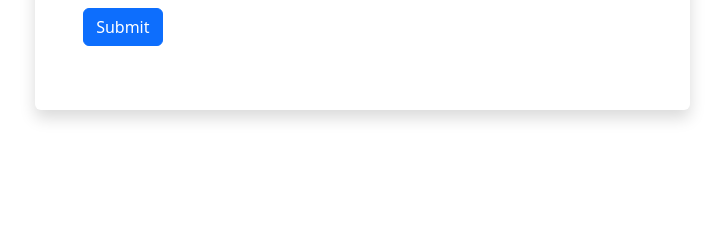
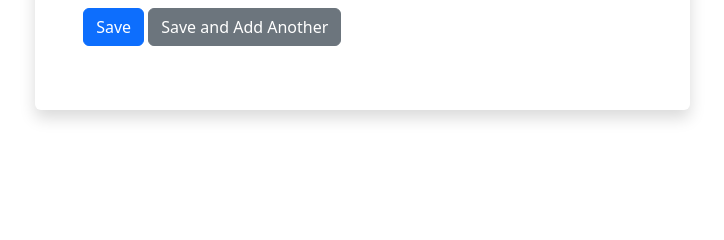
Before and after one commit to lolideppt123/inventory-management-1, a Django app: page /inventory/add-inventory/ in a window 1280 px wide. Shown: the part 476-716 px from the top of the page, without its empty margins (384-1108 px from the left). Run offline with Django 4.2, Linux system fonts and the light colour scheme; the visitor is signed in with stand-in values (Sample User, id 1); some libraries are stand-ins or nearby versions.

Commit message:
added save and add another button to sales & inventory template

```diff
--- a/inventory/templates/inventory/add_inventory.html
+++ b/inventory/templates/inventory/add_inventory.html
@@ -57,7 +57,8 @@
                         </select>
                     </div>
 
-                    <input type="submit" value="Submit" class="btn btn-primary btn-primary-sm" />
+                    <input type="submit" value="Save" class="btn btn-primary btn-primary-sm" name="save" />
+                    <input type="submit" value="Save and Add Another" class="btn btn-secondary btn-primary-sm" name="save" />
                 </form>
             </div>
         </div>
--- a/inventory/templates/inventory/add_raw_materials.html
+++ b/inventory/templates/inventory/add_raw_materials.html
@@ -65,7 +65,8 @@
                         </select>
                     </div>
 
-                    <input type="submit" value="Submit" class="btn btn-primary btn-primary-sm" />
+                    <input type="submit" value="Save" class="btn btn-primary btn-primary-sm" name="save" />
+                    <input type="submit" value="Save and Add Another" class="btn btn-secondary btn-primary-sm" name="save" />
                 </form>
             </div>
         </div>
--- a/inventory/views.py
+++ b/inventory/views.py
@@ -219,16 +219,16 @@ class AddInventoryView(LoginRequiredMixin, View):
                 product_unit=product_unit,
                 current_inventory=current_inventory_quantity
             )
-        if inv_type.name == "Raw Material":
-            print(inv_type.name)
 
-
-        if inv_type == 'Raw Material':
-            messages.success(request, "Raw Material saved successfully!")
-            return redirect('inventory:raw_materials')
+        if request.POST['save'] == 'Save':
+            if inv_type == 'Raw Materials':
+                messages.success(request, "Raw Material saved successfully!")
+                return redirect('inventory:raw_materials')
+            else:
+                messages.success(request, "Finished Good saved successfully!")
+                return redirect('inventory:finished_goods')
         else:
-            messages.success(request, "Finished Good saved successfully!")
-            return redirect('inventory:finished_goods')
+            return redirect('inventory:add_inventory')
 
 
 class InventoryHistoryView(LoginRequiredMixin, View):
--- a/sales/templates/sales/add_sales.html
+++ b/sales/templates/sales/add_sales.html
@@ -88,7 +88,8 @@
                         <input type="number" class="form-control form-control-sm" id="total_price" name="total_price" value="{{values.total_price}}" step="0.01" required/>
                     </div>
 
-                    <input type="submit" value="Submit" class="btn btn-primary btn-primary-sm" />
+                    <input type="submit" value="Save" class="btn btn-primary btn-primary-sm" name="save" />
+                    <input type="submit" value="Save and Add Another" class="btn btn-secondary btn-primary-sm" name="save" />
                 </form>
             </div>
         </div>
```
Also changed, not shown: sales/views.py (+5 -8 lines).
